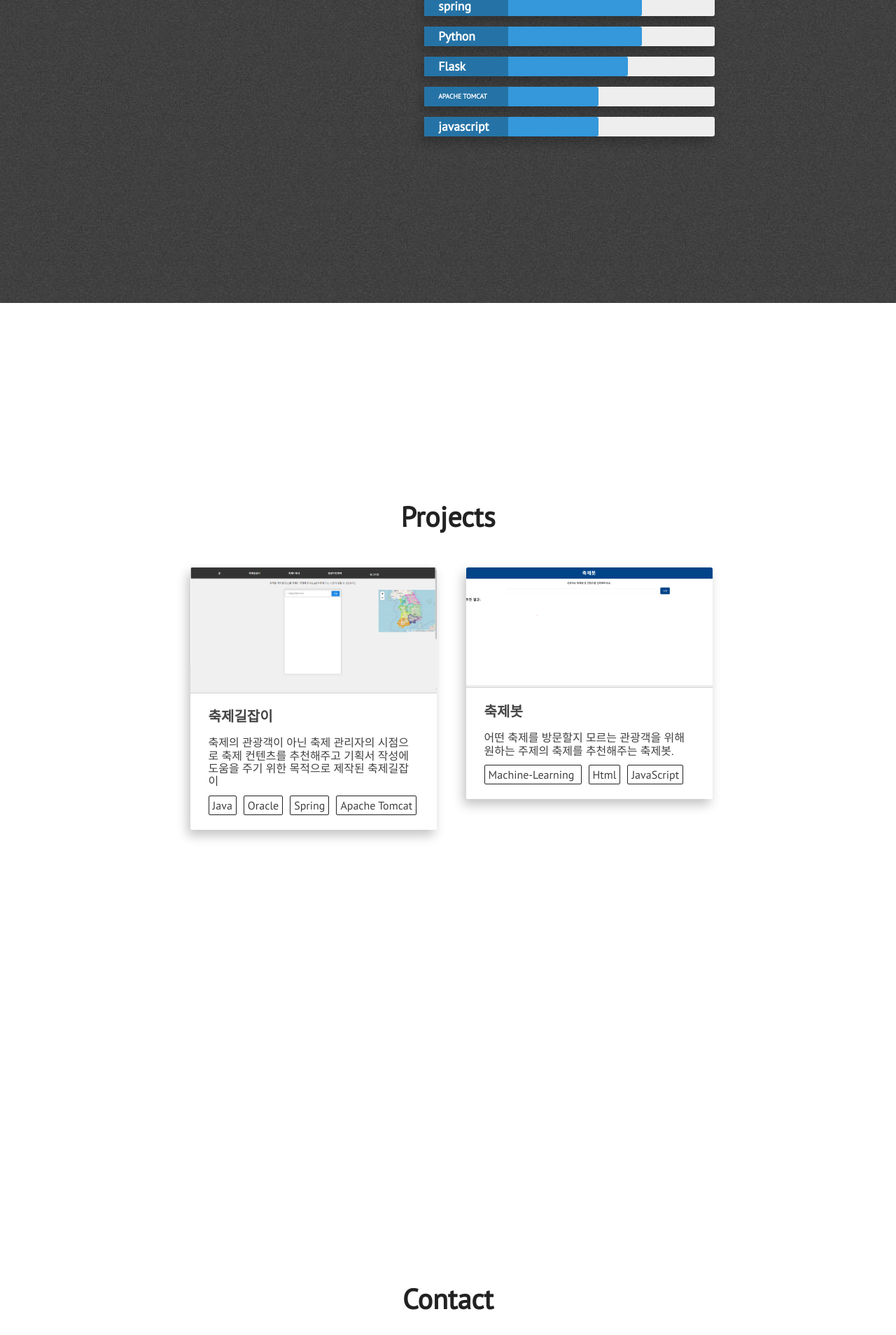
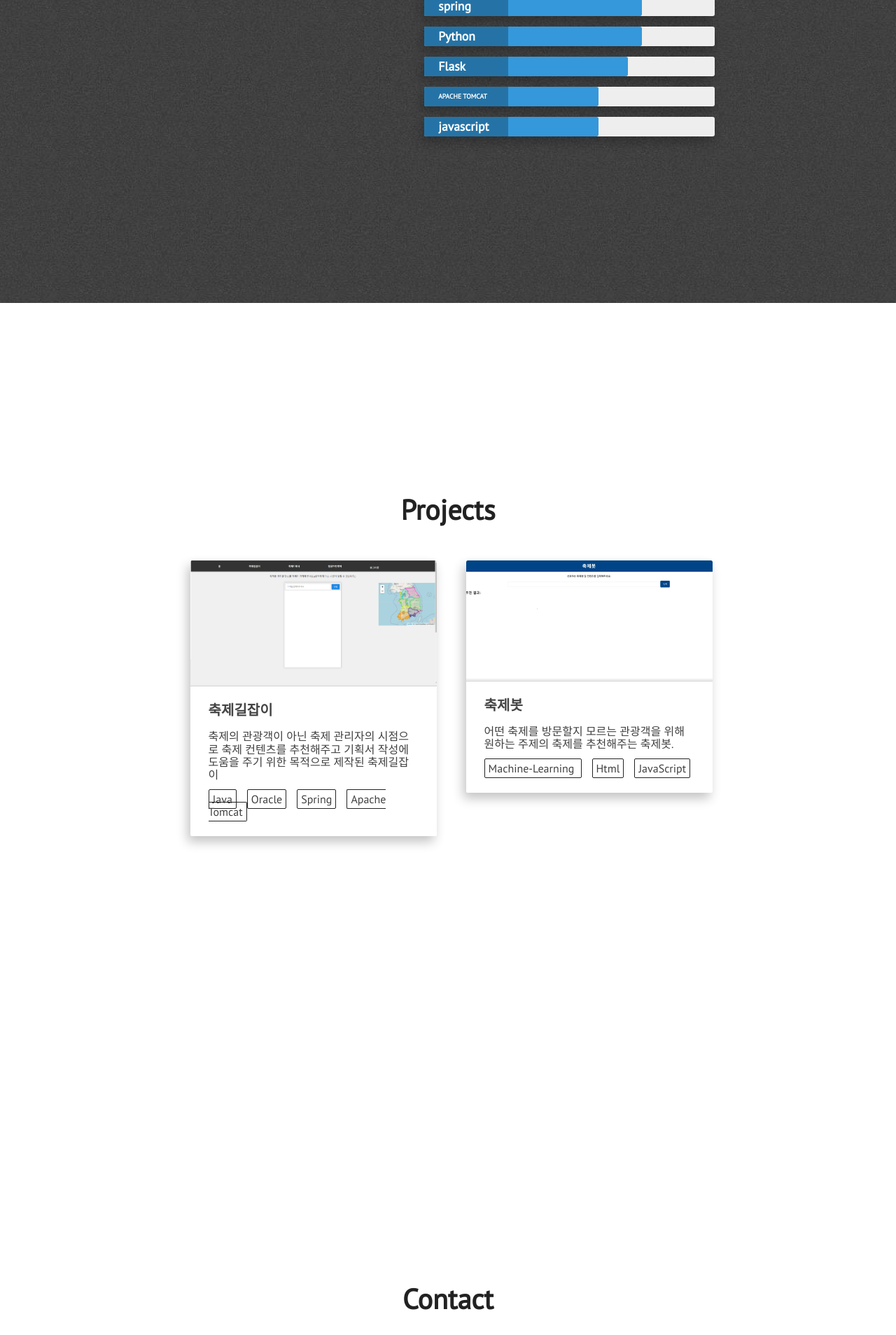
Before and after one commit to YoungGyu99/YoungGyu99.github.io, a Jekyll site: the page built from index.html, in a window 1280 px wide. Shown: the part 2467-4375 px from the top of the page at 70% size. Built offline with Jekyll 4.4.1, drawn with Linux system fonts in a browser that asks for light colours; nearby versions of some CDN libraries.

Commit message:
Update projects.html

```diff
--- a/_includes/projects.html
+++ b/_includes/projects.html
@@ -92,6 +92,6 @@
     }
 
     .project-technology {
-        margin-right: 5px; /* 기술 태그 간격 조절 */
+        margin-right: 10px; /* 기술 태그 간격 조절 */
     }
 </style>
```
